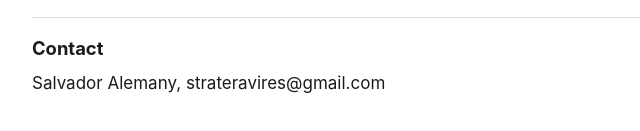
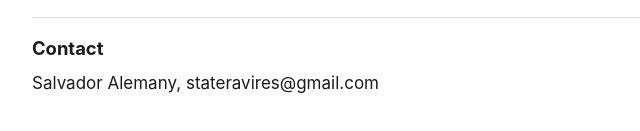
Before and after one commit to salemany-ui/repmeal-privacy, a plain HTML site: page index.html in a window 1280 px wide. Shown: the part 2885-3016 px from the top of the page, 272-912 px from the left. Drawn offline with Linux system fonts and the light colour scheme.

Commit message:
Fix contact email: stateravires@gmail.com
Co-Authored-By: Claude Opus 5.5 <noreply@anthropic.com>

```diff
--- a/index.html
+++ b/index.html
@@ -65,7 +65,7 @@ code { font-family:ui-monospace, Menlo, monospace; font-size:.92em; }
 <h2>Changes</h2>
 <p>If this policy changes, the date at the top changes. Material changes will be described in the TestFlight "What to test" notes.</p>
 <h2>Contact</h2>
-<p>Salvador Alemany, strateravires@gmail.com</p>
+<p>Salvador Alemany, stateravires@gmail.com</p>
 </main>
 </body>
 </html>
```
